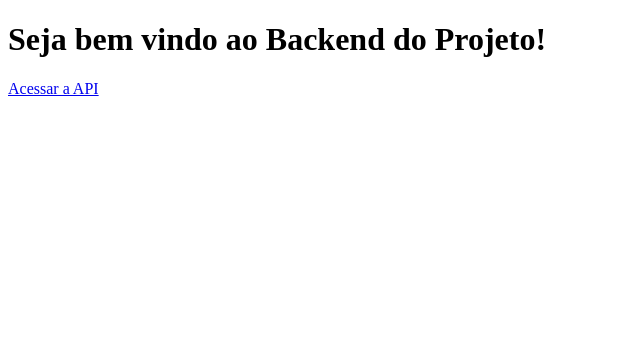
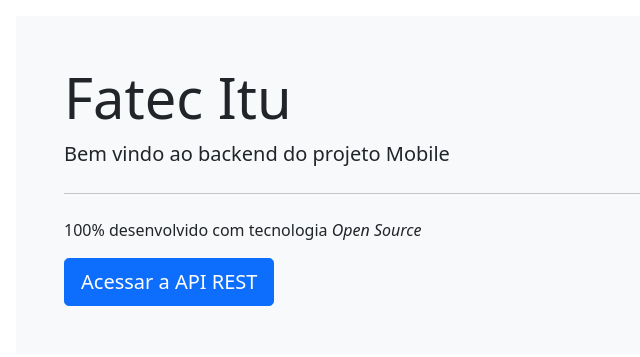
Before and after one commit to FABIO-ADS/backend, a website: page public/index.html in a window 1280 px wide. Shown: the whole page, without its empty margins (0-640 px from the left). Drawn offline with nearby package versions, Linux system fonts and the light colour scheme.

Commit message:
Novo index

```diff
--- a/package.json
+++ b/package.json
@@ -4,6 +4,9 @@
     "description": "Backend do projeto Mobile Fatec",
     "main": "src/server.js",
     "type": "module",
+    "engines": {
+        "node": "14.x"
+      },
     "scripts": {
         "test": "echo \"Error: no test specified\" && exit 1",
         "dev": "nodemon src/server.js"
--- a/public/index.html
+++ b/public/index.html
@@ -1,16 +1,20 @@
 <!DOCTYPE html>
-<html lang="pt-BR">
-
+<html lang="pt">
 <head>
     <meta charset="UTF-8">
     <meta http-equiv="X-UA-Compatible" content="IE=edge">
     <meta name="viewport" content="width=device-width, initial-scale=1.0">
-    <title>Backend do Projeto</title>
+    <title>Backend Projeto Mobile</title>
+    <!-- Bootstrap via CDN -->
+    <link rel="stylesheet" href="https://cdn.jsdelivr.net/npm/bootstrap@5.1.1/dist/css/bootstrap.min.css" integrity="sha384-F3w7mX95PdgyTmZZMECAngseQB83DfGTowi0iMjiWaeVhAn4FJkqJByhZMI3AhiU" crossorigin="anonymous">
 </head>
-
 <body>
-    <h1>Seja bem vindo ao Backend do Projeto!</h1>
-    <a href="/api">Acessar a API</a>
+    <div class="bg-light p-5 rounded-lg m-3">
+        <h1 class="display-4">Fatec Itu</h1>
+        <p class="lead">Bem vindo ao backend do projeto Mobile</p>
+        <hr class="my-4">
+        <p>100% desenvolvido com tecnologia <i>Open Source</i></p>
+        <a class="btn btn-primary btn-lg" href="/api" role="button">Acessar a API REST</a>
+    </div>
 </body>
-
 </html>
```
Also changed, not shown: README.md, vercel.json (added).
